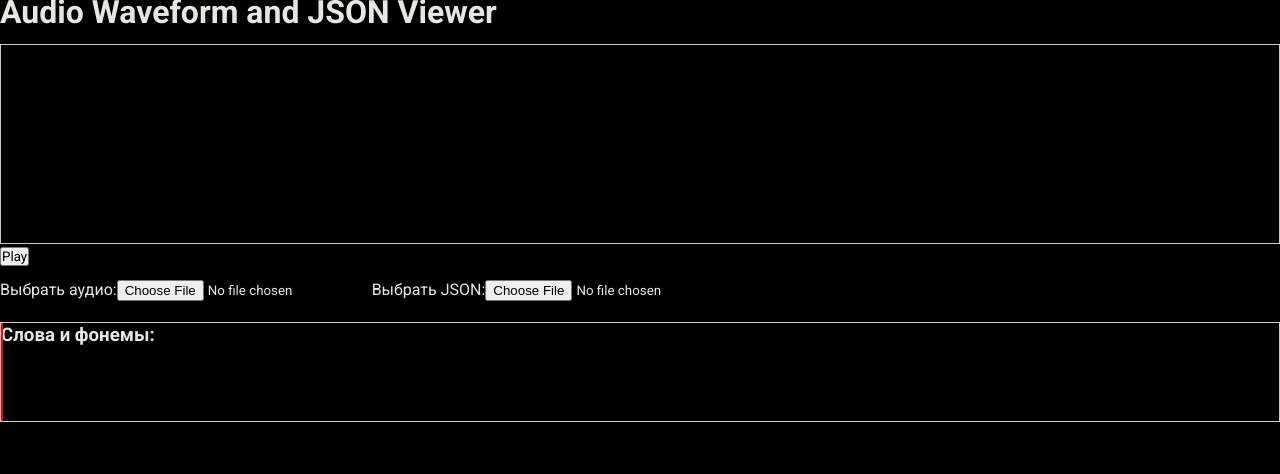
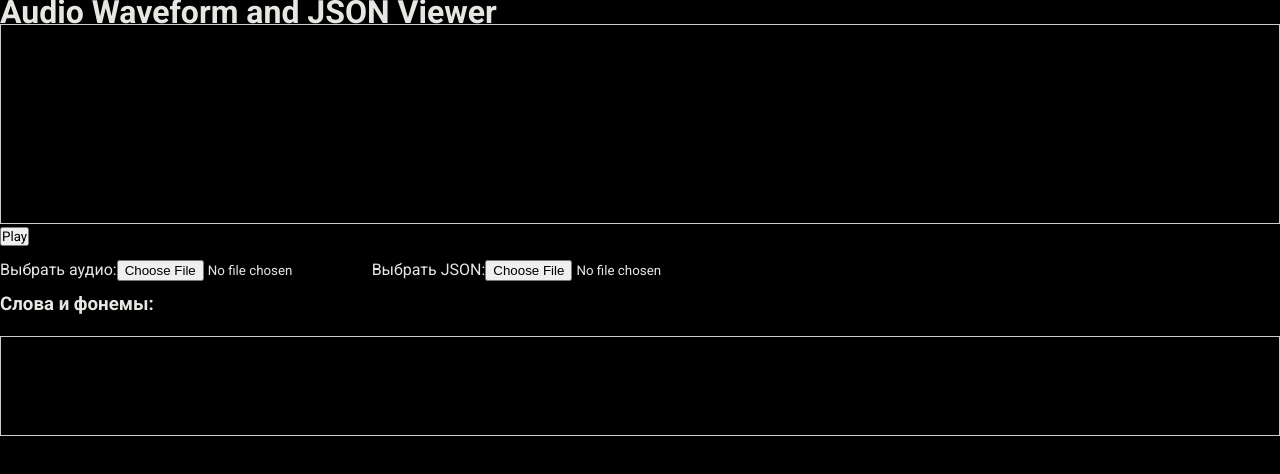
Before and after one commit to a1exevs/lipsync-timing-checker, a React (Create React App) app: page / in a window 1280 px wide. Shown: the top 474 px of the page. Built offline with nearby package versions, Linux system fonts and the light colour scheme.

Commit message:
[Feature] Horizontal scroll for data containers for word sizes increase

```diff
--- a/src/app.tsx
+++ b/src/app.tsx
@@ -1,39 +1,45 @@
-import React, { ChangeEvent, useRef, useState } from 'react';
+import React, { ChangeEvent, useEffect, useRef, useState } from 'react';
 import WavesurferPlayer from '@wavesurfer/react';
 
 const App: React.FC = () => {
   const [audioUrl, setAudioUrl] = useState<string>('');
   const [wavesurfer, setWavesurfer] = useState<any>(null);
   const [isPlaying, setIsPlaying] = useState(false);
+  const [width, setWidth] = useState<number>(0);
+
+  const waveFormContainerRef = useRef<HTMLDivElement>(null);
   const jsonDataContainerRef = useRef<HTMLDivElement>(null);
+  const jsonDataElRef = useRef<HTMLDivElement>(null);
 
   const onReady = (ws: any) => {
     setWavesurfer(ws);
     setIsPlaying(false);
     updateCurrentTime();
+    const width = ws.getDuration() * 400;
+    setWidth(width);
   };
 
   const onPlayPause = () => {
     wavesurfer && (wavesurfer as any).playPause();
   };
 
-  const onFileChange = (event: ChangeEvent<HTMLInputElement>): void => {
-    debugger;
-    if ((event as any).target.files.length > 0) {
+  const onAudioFileChange = (event: ChangeEvent<HTMLInputElement>): void => {
+    if ((event as any).target.files.length === 0) {
+      return;
+    }
     const file = (event as any).target.files[0];
     const url = URL.createObjectURL(file);
     setAudioUrl(url);
-    }
   };
 
   const onJSONFileChange = (event: ChangeEvent<HTMLInputElement>): void => {
-    debugger;
-    if ((event as any).target.files.length > 0) {
+    if ((event as any).target.files.length === 0) {
+      return;
+    }
     const file = (event as any).target.files[0];
     const reader = new FileReader();
     reader.onload = function (e) {
       try {
-          debugger;
         const jsonData = JSON.parse((e as any).target.result);
         displayJsonData(jsonData);
       } catch (error) {
@@ -41,19 +47,18 @@ const App: React.FC = () => {
       }
     };
     reader.readAsText(file);
-    }
   };
 
   const displayJsonData = (jsonData: any) => {
-    // Сброс содержимого, кроме заголовка
+    const jsonDataEl: any = jsonDataElRef.current;
+    jsonDataEl.style.width = `${width}px`;
+    jsonDataEl.innerHTML = '<h3>Слова и фонемы</h3>';
+
     const jsonDataContainer: any = jsonDataContainerRef.current;
-    jsonDataContainer.innerHTML = '<h3>Слова и фонемы</h3>';
-
-    // Создаем ползунок для слов и фонем
     const indicator = document.createElement('div');
     indicator.id = 'json-data-indicator';
     indicator.className = 'current-time';
-    jsonDataContainer.appendChild(indicator);
+    jsonDataEl.appendChild(indicator);
 
     const duration = wavesurfer.getDuration();
 
@@ -71,7 +76,7 @@ const App: React.FC = () => {
       wordElement.style.left = `${wordLeft}%`;
       wordElement.style.width = `${wordWidth}%`;
 
-      jsonDataContainer.appendChild(wordElement);
+      jsonDataEl.appendChild(wordElement);
 
       // Создание блока для фонем
       if (wordItem.phonemes && Array.isArray(wordItem.phonemes)) {
@@ -89,8 +94,8 @@ const App: React.FC = () => {
           phonemeElement.style.width = `${phonemeWidth}%`;
 
           // Смещаем фонемы ниже слов
-          phonemeElement.style.top = '30px'; // Отступ от слов
-          jsonDataContainer.appendChild(phonemeElement);
+          phonemeElement.style.top = '60px'; // Отступ от слов
+          jsonDataEl.appendChild(phonemeElement);
         });
       }
     });
@@ -104,20 +109,48 @@ const App: React.FC = () => {
     const currentTime = wavesurfer.getCurrentTime();
     const percent = (currentTime / duration) * 100;
 
-    // Обновляем позицию ползунка для слов и фонем
     const jsonDataIndicator = document.getElementById('json-data-indicator');
     if (jsonDataIndicator) {
       jsonDataIndicator.style.left = `${percent}%`;
     }
   };
 
+  useEffect(() => {
+    if (!waveFormContainerRef.current || !jsonDataContainerRef.current) {
+      return;
+    }
+    const waveFormContainerRefScrollSyncFn = (event: Event) => {
+      if (!waveFormContainerRef.current) {
+        return;
+      }
+      waveFormContainerRef.current.scrollLeft = (event as any).target.scrollLeft;
+    };
+    const jsonDataContainerRefHScrollSyncFn = (event: Event) => {
+      if (!jsonDataContainerRef.current) {
+        return;
+      }
+      jsonDataContainerRef.current.scrollLeft = (event as any).target.scrollLeft;
+    };
+    waveFormContainerRef.current.addEventListener('scroll', waveFormContainerRefScrollSyncFn);
+    jsonDataContainerRef.current.addEventListener('scroll', jsonDataContainerRefHScrollSyncFn);
+    return () => {
+      if (waveFormContainerRef.current) {
+        waveFormContainerRef.current.removeEventListener('scroll', waveFormContainerRefScrollSyncFn);
+      }
+      if (jsonDataContainerRef.current) {
+        jsonDataContainerRef.current.removeEventListener('scroll', jsonDataContainerRefHScrollSyncFn);
+      }
+    };
+  }, [waveFormContainerRef, jsonDataContainerRef]);
+
   return (
     <>
       <h1>Audio Waveform and JSON Viewer</h1>
-      <div id="waveform">
+      <div id="waveform" ref={waveFormContainerRef}>
         {audioUrl && (
           <WavesurferPlayer
             height={200}
+            width={width || '100%'}
             waveColor="violet"
             url={audioUrl}
             onReady={onReady}
@@ -131,13 +164,13 @@ const App: React.FC = () => {
       <button onClick={onPlayPause}>{isPlaying ? 'Pause' : 'Play'}</button>
       <div className="controls">
         <label htmlFor="audio-upload">Выбрать аудио:</label>
-        <input type="file" id="audio-upload" accept="audio/*" onChange={onFileChange} />
+        <input type="file" id="audio-upload" accept="audio/*" onChange={onAudioFileChange} />
         <label htmlFor="json-upload">Выбрать JSON:</label>
         <input type="file" id="json-upload" accept="application/json" onChange={onJSONFileChange} />
       </div>
-      <div className="json-data" ref={jsonDataContainerRef}>
       <h3>Слова и фонемы:</h3>
-        <div className="current-time" id="current-time"></div>
+      <div className="json-data-container" ref={jsonDataContainerRef}>
+        <div className="json-data" ref={jsonDataElRef}></div>
       </div>
     </>
   );
--- a/src/index.css
+++ b/src/index.css
@@ -27,10 +27,10 @@ body {
 }
 
 #waveform {
-  position: relative;
-  width: 100%;
+  display: flex;
   height: 200px;
-  margin-top: 20px;
+  overflow-x: auto;
+  overflow-y: hidden;
   border: 1px solid #ccc;
 }
 
@@ -47,12 +47,18 @@ body {
   margin: 10px 0;
 }
 
-.json-data {
+.json-data-container {
   position: relative;
   margin-top: 20px;
   height: 100px;
   border: 1px solid #ccc;
-  overflow: hidden; /* Добавляем это свойство */
+  overflow-x: auto;
+  overflow-y: hidden;
+}
+
+.json-data {
+  position: relative;
+  height: 100px;
 }
 
 #json-data-indicator {
@@ -62,7 +68,7 @@ body {
   width: 2px;
   background-color: red;
   pointer-events: none;
-  z-index: 10; /* Чтобы ползунок был поверх слов и фонем */
+  z-index: 10;
 }
 
 .word,
@@ -78,10 +84,10 @@ body {
 
 .word {
   background-color: #add8e6;
-  top: 10px; /* Позиционирование слов */
+  top: 10px;
 }
 
 .phoneme {
   background-color: #ffff99;
-  top: 40px; /* Позиционирование фонем ниже слов */
+  top: 120px;
 }
```
Lines whose indentation alone changed are shown as unchanged.
